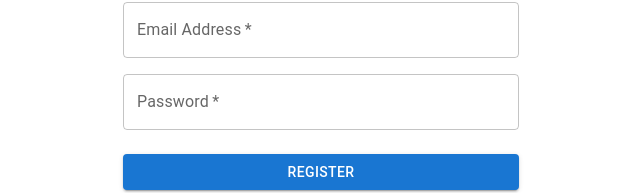
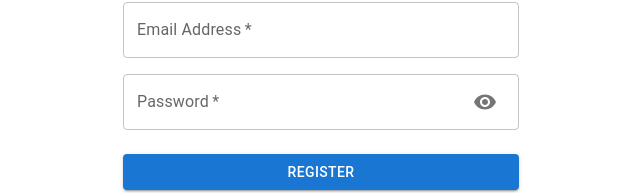
Before and after one commit to hazzery/Petitions365-FrontEnd, a React (Vite) app: page /register in a window 1280 px wide. Shown: the part 438-631 px from the top of the page, without its empty margins (319-959 px from the left). Built offline with nearby package versions, Linux system fonts and the light colour scheme.

Commit message:
added toggle view password to registration page

```diff
--- a/src/components/Register.tsx
+++ b/src/components/Register.tsx
@@ -1,6 +1,9 @@
 import * as React from 'react';
 import AccountCircleIcon from '@mui/icons-material/AccountCircle';
+import VisibilityOff from '@mui/icons-material/VisibilityOff';
+import Visibility from '@mui/icons-material/Visibility';
 import CssBaseline from '@mui/material/CssBaseline';
+import IconButton from "@mui/material/IconButton";
 import Typography from '@mui/material/Typography';
 import TextField from '@mui/material/TextField';
 import Container from '@mui/material/Container';
@@ -10,13 +13,14 @@
 import Grid from '@mui/material/Grid';
 import Box from '@mui/material/Box';
 import {createTheme, ThemeProvider} from '@mui/material/styles';
+import {InputAdornment} from "@mui/material";
 import {useNavigate} from "react-router-dom";
 import {AxiosResponse} from "axios";
+import {ChangeEvent} from "react";
 
 import {UserLogin} from "../model/responseBodies.ts";
 import {login, register, uploadUserImage} from "../model/api.ts";
 import {formatServerResponse} from "../model/util.ts";
-import {ChangeEvent} from "react";
 
 
 // The returned JSX is copied from the Material-UI template at:
@@ -29,6 +33,9 @@
     const [errorMessage, setErrorMessage] = React.useState<string | null>(null);
     const [userImage, setUserImage] = React.useState<File | null>(null);
     const [userImageUrl, setUserImageUrl] = React.useState<string | null>(null);
+    const [showPassword, setShowPassword] = React.useState<boolean>(false);
+
+    const handleClickShowPassword = () => setShowPassword(!showPassword);
 
     function handleSubmit(event: React.FormEvent<HTMLFormElement>) {
         event.preventDefault();
@@ -151,9 +158,19 @@
                                     fullWidth
                                     name="password"
                                     label="Password"
-                                    type="password"
+                                    type={showPassword ? "text" : "password"}
                                     id="password"
                                     autoComplete="new-password"
+                                    InputProps={{
+                                        endAdornment: <InputAdornment position="end">
+                                            <IconButton
+                                                aria-label="toggle password visibility"
+                                                onClick={handleClickShowPassword}
+                                            >
+                                                {showPassword ? <VisibilityOff/> : <Visibility/>}
+                                            </IconButton>
+                                        </InputAdornment>
+                                    }}
                                 />
                             </Grid>
                         </Grid>
```
